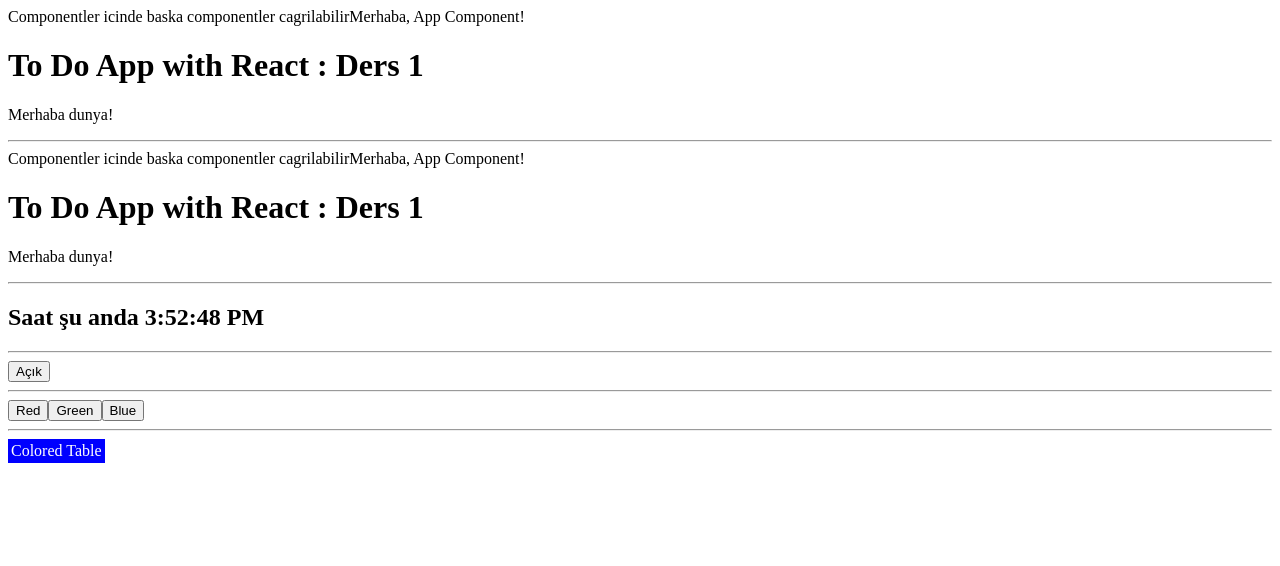
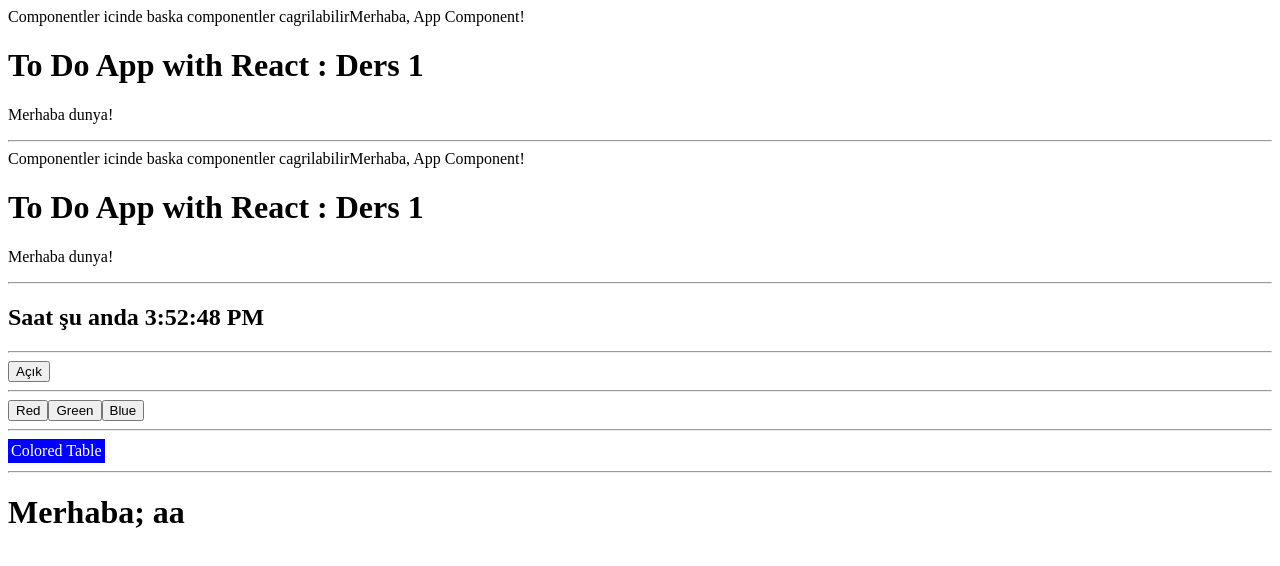
Before and after one commit to mehmetsoylucom/react-todo-tutorial, a React (Create React App) app: page / in a window 1280 px wide. Shown: the top 566 px of the page. Built offline with nearby package versions, Linux system fonts and the light colour scheme.

Commit message:
if for render

```diff
--- /dev/null
+++ b/src/RenderCondition.js
@@ -0,0 +1,14 @@
+import React from 'react';
+
+/**
+ * Bir sarta gore render edilecek ciktinin degistirilmesi.
+ */
+function RenderCondition(props) {
+    const username = props.username;
+    if (username) {
+        return <h1>Merhaba; {username}</h1>;
+    }
+    return <h1>Siz ?</h1>;
+}
+
+export default RenderCondition;
--- a/src/index.js
+++ b/src/index.js
@@ -10,6 +10,7 @@ import * as serviceWorker from './serviceWorker';
 import Clock from "./Clock";
 import Eventer from "./Eventer";
 import EventerParameter from "./EventParameter";
+import RenderCondition from "./RenderCondition";
 
 // Bir element yani zamanda component de olabilir
 // componentlere veri gonderilebilir.
@@ -33,6 +34,8 @@ function tick() {
             <Eventer />
             <hr />
             <EventerParameter />
+            <hr />
+            <RenderCondition username="aa" />
         </div>,
         // Root dugumu genellikle bir tanedir ve kapsayicidir
         // Dilenirse birden fazla olabilir, ayni uygulama birden cok render yapabiliyor
```
